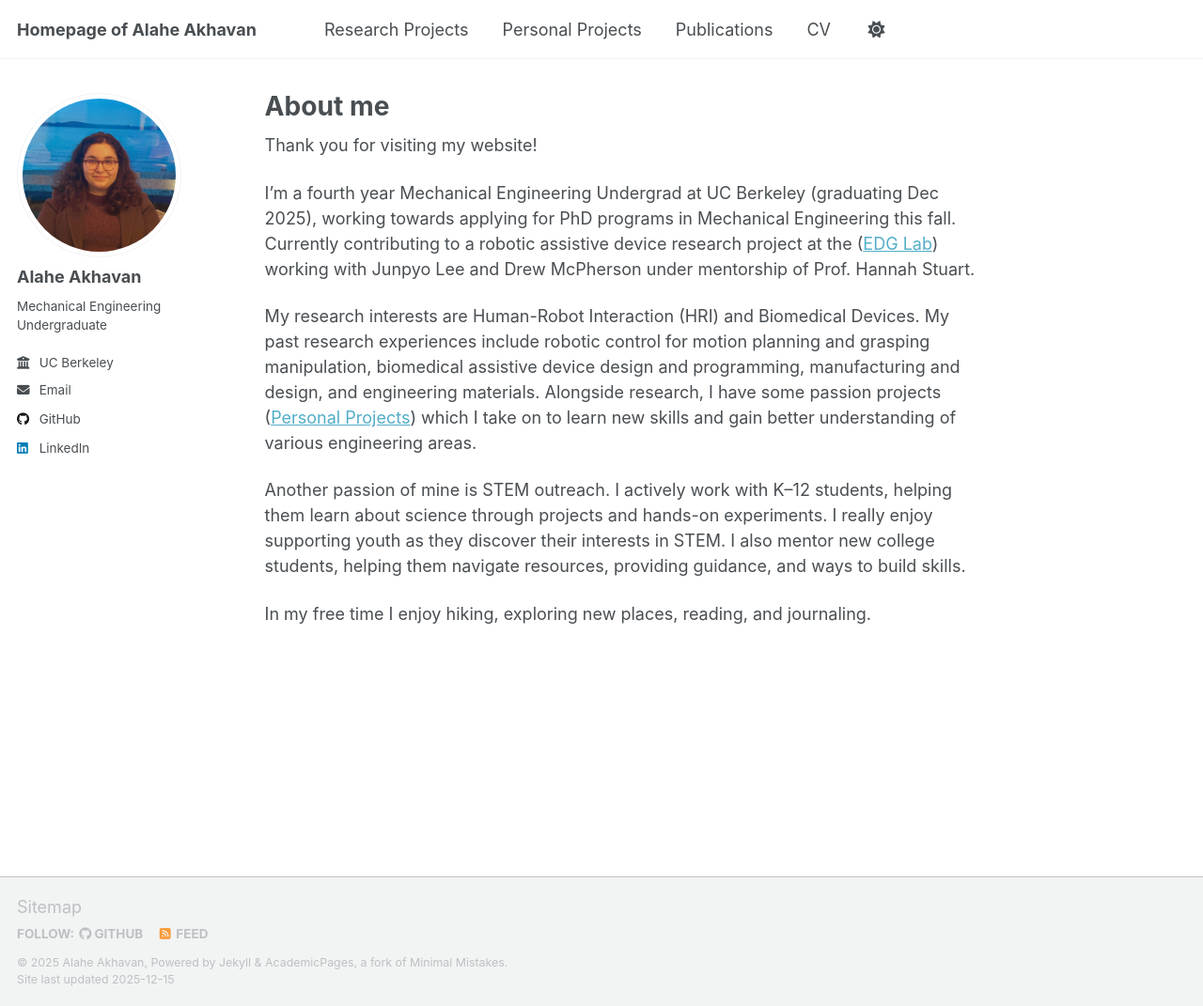
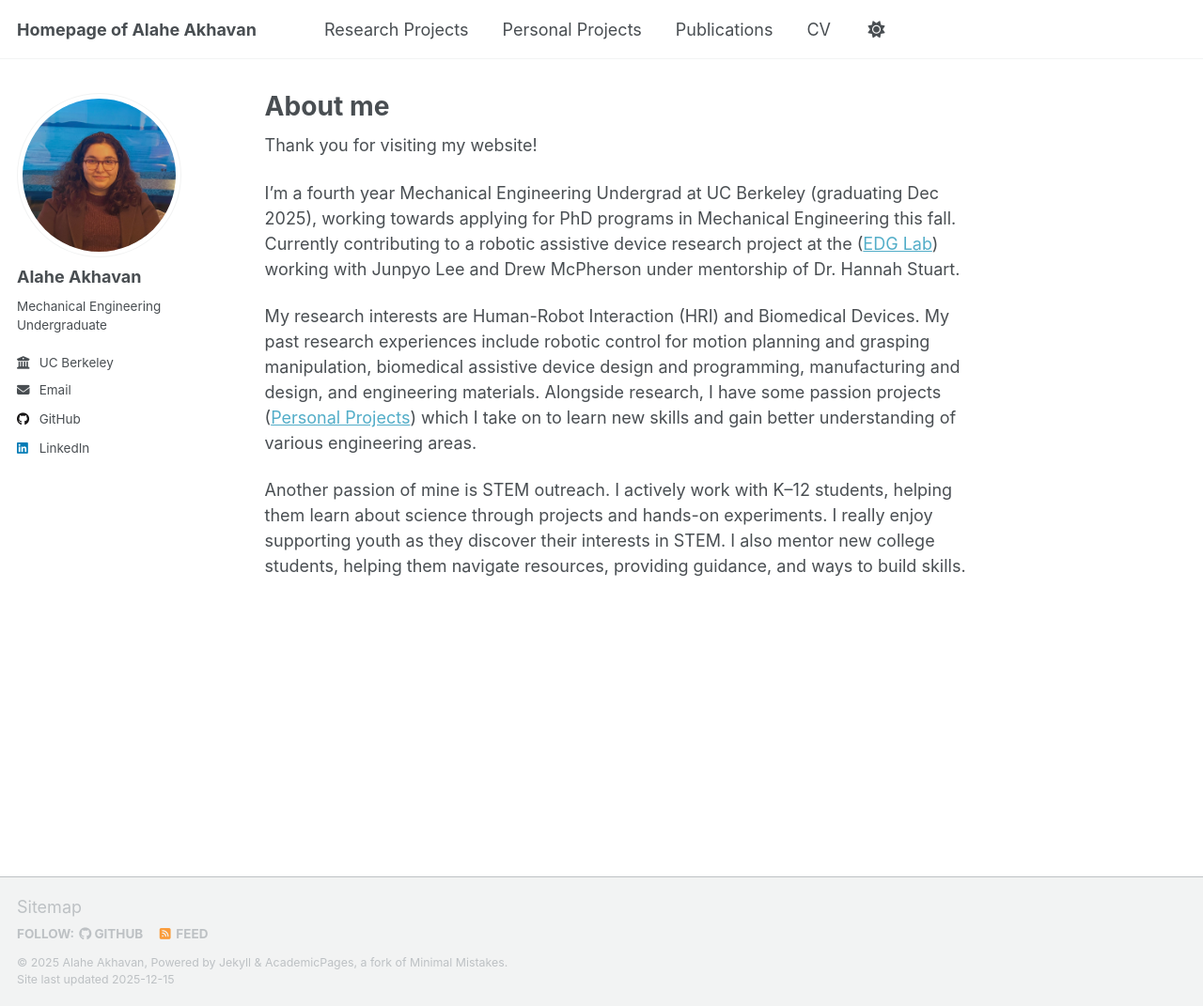
Before and after one commit to Akhavana/akhavana.github.io, a Jekyll site: the page built from _pages/about.md, in a window 1280 px wide and 1071 px high. Shown: the whole window at 94% size. Built offline with Jekyll 4.4.1, drawn with Linux system fonts in a browser that asks for light colours; a script that is not in the unit is left out.

Commit message:
Correct mentor title from Prof. to Dr.
Updated the title of the mentor from 'Prof.' to 'Dr.' for accuracy.

```diff
--- a/_pages/about.md
+++ b/_pages/about.md
@@ -10,10 +10,8 @@ redirect_from:
 
 Thank you for visiting my website!
 
-I'm a fourth year Mechanical Engineering Undergrad at UC Berkeley (graduating Dec 2025), working towards applying for PhD programs in Mechanical Engineering this fall. Currently contributing to a robotic assistive device research project at the ([EDG Lab](https://edg.berkeley.edu/)) working with Junpyo Lee and Drew McPherson under mentorship of Prof. Hannah Stuart.
+I'm a fourth year Mechanical Engineering Undergrad at UC Berkeley (graduating Dec 2025), working towards applying for PhD programs in Mechanical Engineering this fall. Currently contributing to a robotic assistive device research project at the ([EDG Lab](https://edg.berkeley.edu/)) working with Junpyo Lee and Drew McPherson under mentorship of Dr. Hannah Stuart.
 
 My research interests are Human-Robot Interaction (HRI) and Biomedical Devices. My past research experiences include robotic control for motion planning and grasping manipulation, biomedical assistive device design and programming, manufacturing and design, and engineering materials. Alongside research, I have some passion projects ([Personal Projects](https://akhavana.github.io/personal/)) which I take on to learn new skills and gain better understanding of various engineering areas.
 
 Another passion of mine is STEM outreach. I actively work with K–12 students, helping them learn about science through projects and hands-on experiments. I really enjoy supporting youth as they discover their interests in STEM. I also mentor new college students, helping them navigate resources, providing guidance, and ways to build skills.
-
-In my free time I enjoy hiking, exploring new places, reading, and journaling.
```
